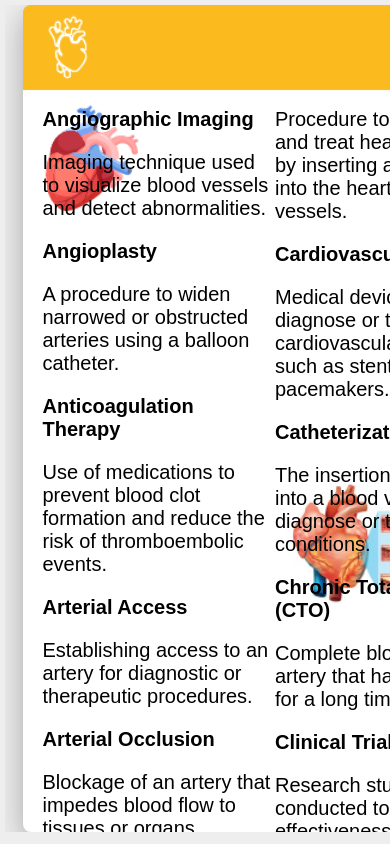
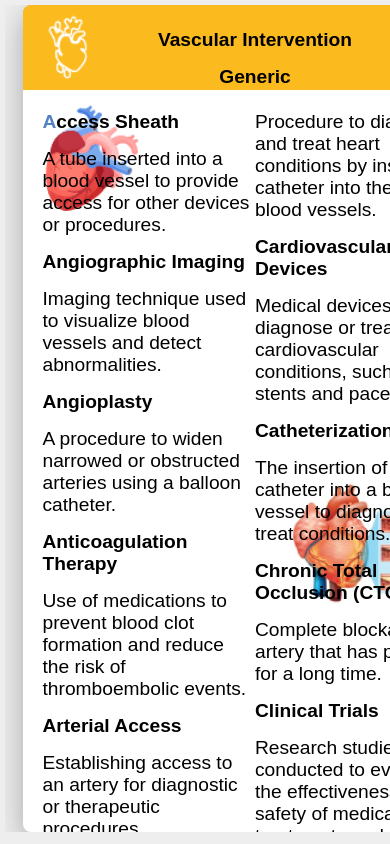
Before and after one commit to Awadg8/m-guide-book, a plain HTML site: page index.html in a window 390 px wide. Shown: the top 844 px of the page. Drawn offline with nearby package versions, Linux system fonts and the light colour scheme.

Commit message:
Revamp glossary layout and improve styles
Restructured the glossary section for better readability and alphabetical organization. Updated CSS for consistent spacing, font sizing, and added color highlights for glossary initials. Improved responsive layout and removed redundant styles.

```diff
--- a/index.html
+++ b/index.html
@@ -8,6 +8,12 @@
     <script type="text/javascript" src="/turn.js"></script>
 
     <style>
+      * {
+        margin: 0;
+        padding: 0;
+        box-sizing: border-box;
+      }
+
       body {
         margin: 5px;
         padding: 0;
@@ -38,7 +44,6 @@
 
       #speakBtn {
         display: none;
-
         z-index: 1000;
         padding: 5px 10px;
         background: #007bff;
@@ -58,8 +63,14 @@
         width: 100%;
         height: auto;
       }
+
       p {
-        font-size: 20px;
+        font-size: 1.2rem;
+        margin-top: 15px;
+      }
+
+      span {
+        color: #5382c3;
       }
 
       @media (max-width: 768px) {
@@ -73,7 +84,7 @@
   <body>
     <div class="container-parent">
       <div id="magazine" class="container">
-        <div style="position: relative; width: 100%; height: 100%">
+        <div style="position: relative; width: 100%; height: 100%" class="para">
           <img
             width="100%;"
             height="100%;"
@@ -84,10 +95,9 @@
 
           <div
             style="
-              width: 100%;
-              height: 100%;
               position: absolute;
               display: flex;
+              flex-direction: column;
               top: 0;
               left: 0;
               bottom: 0;
@@ -96,7 +106,25 @@
               margin-right: 20px;
             "
           >
-            <div style="width: 50%; position: relative; top: 10%">
+            <div style="height: 11%; text-align: center; align-content: center;">
+              <p>
+                <b>Vascular Intervention</b>
+              </p>
+
+              <p>
+                <b>Generic</b>
+              </p>
+            </div>
+
+            <div style="display: flex; height: 85%">
+              <div style="width: 50%; position: relative">
+                <p>
+                  <b><span>A</span>ccess Sheath</b>
+                </p>
+                <p>
+                  A tube inserted into a blood vessel to provide access for
+                  other devices or procedures.
+                </p>
                 <p>
                   <b>Angiographic Imaging</b>
                 </p>
@@ -154,36 +182,30 @@
                 </p>
 
                 <p>
-                <b>B</b>
+                  <b><span>B</span>alloon Deflation</b>
                 </p>
                 <p>
-                <b>alloon Deflation</b>
-              </p>
-              <p>
-                Process of deflating a balloon after it has been used to widen a
-                vessel.
+                  Process of deflating a balloon after it has been used to widen
+                  a vessel.
                 </p>
 
                 <p>
                   <b>Balloon Inflation</b>
                 </p>
                 <p>
-                Process of expanding a balloon within a vessel to open or widen
-                a blockage.
+                  Process of expanding a balloon within a vessel to open or
+                  widen a blockage.
                 </p>
 
                 <p>
-                <b>C</b>
-              </p>
-              <p>
-                <b>ardiac Catheterization</b>
+                  <b><span>C</span>ardiac Catheterization</b>
                 </p>
               </div>
 
-            <div style="width: 50%; position: relative; top: 10%">
+              <div style="width: 50%; position: relative">
                 <p>
-                Procedure to diagnose and treat heart conditions by inserting a
-                catheter into the heart or blood vessels.
+                  Procedure to diagnose and treat heart conditions by inserting
+                  a catheter into the heart or blood vessels.
                 </p>
 
                 <p>
@@ -222,24 +244,24 @@
                   <b>Coarctation of the Aorta</b>
                 </p>
                 <p>
-                Narrowing of the aorta that impedes blood flow, often requiring
-                surgical repair.
+                  Narrowing of the aorta that impedes blood flow, often
+                  requiring surgical repair.
                 </p>
 
                 <p>
                   <b>Congenital Heart Defects</b>
                 </p>
                 <p>
-                Abnormalities in the heart structure present at birth, affecting
-                its function.
+                  Abnormalities in the heart structure present at birth,
+                  affecting its function.
                 </p>
 
                 <p>
                   <b>Congenital Heart Disease</b>
                 </p>
                 <p>
-                Heart conditions present at birth that affect the structure and
-                function of the heart.
+                  Heart conditions present at birth that affect the structure
+                  and function of the heart.
                 </p>
 
                 <p>
@@ -249,18 +271,11 @@
                   Imaging technique used to visualize the coronary arteries and
                   assess blood flow.
                 </p>
+              </div>
+            </div>
 
+            <div style="height: 4%; text-align: end; padding-right: 4%;">
               <p>03</p>
-              <p>
-                <b>A</b>
-              </p>
-              <p>
-                <b>ccess Sheath</b>
-              </p>
-              <p>
-                A tube inserted into a blood vessel to provide access for other
-                devices or procedures.
-              </p>
             </div>
           </div>
         </div>
```
Lines whose indentation alone changed are shown as unchanged.
